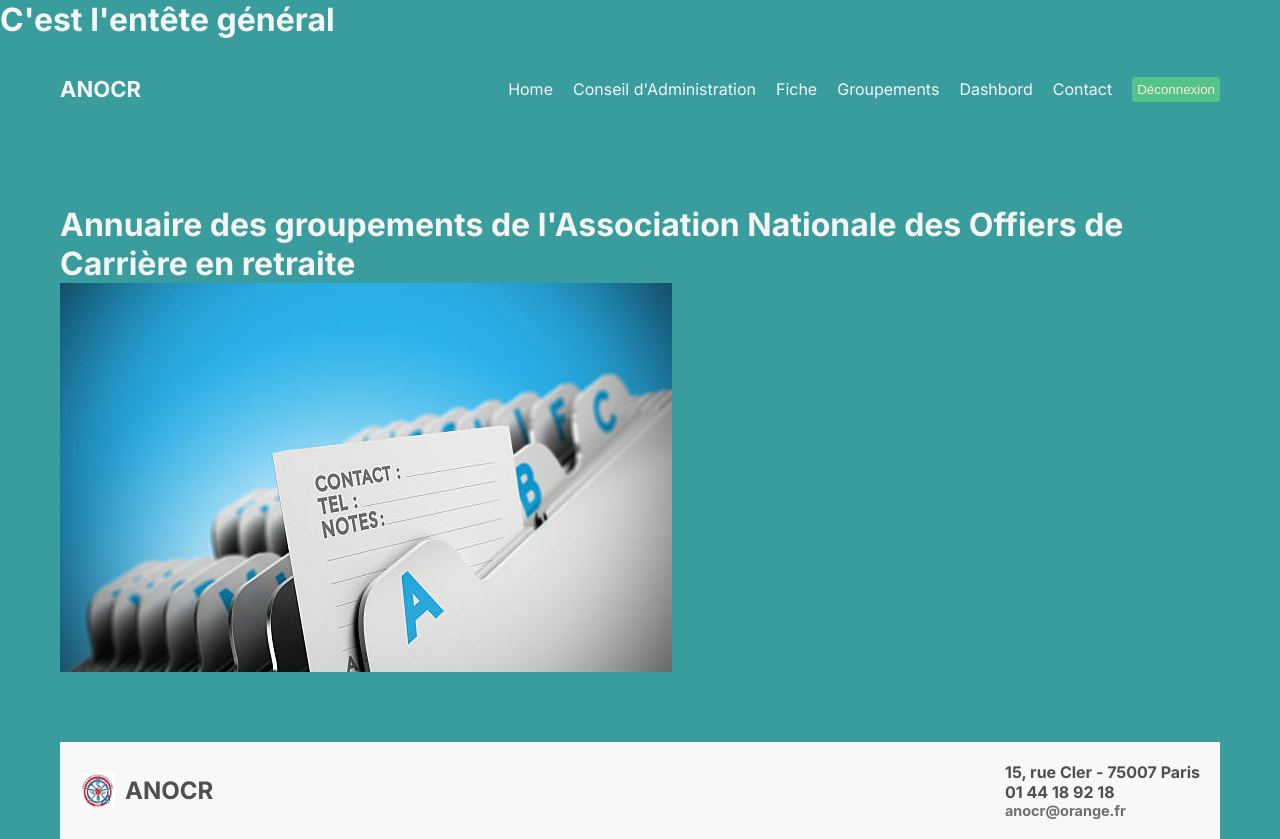
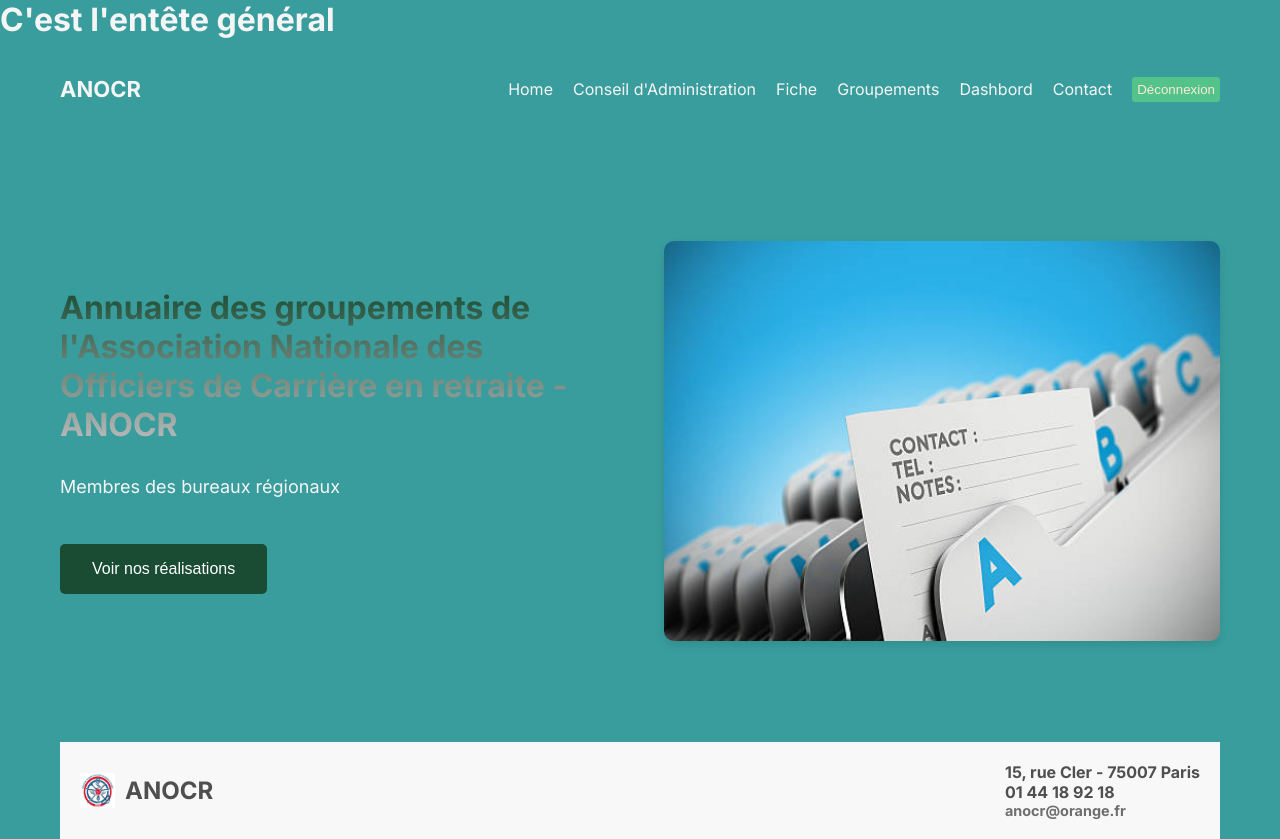
Before and after one commit to Natalina933/annuaire, a Next.js app: page / in a window 1280 px wide. Built offline with nearby package versions, Linux system fonts and the light colour scheme.

Commit message:
UI Design home page

```diff
--- a/src/app/page.jsx
+++ b/src/app/page.jsx
@@ -4,14 +4,18 @@ import Hero from 'public/hero.jpg'
 
 export default function Home() {
   return (
-<div>
-  <div className={styles.texts}>
-<h1>Annuaire des groupements de l'Association Nationale des Offiers de Carrière en retraite</h1>
-  </div>
-  <div className={styles.imgContainer}>
+    <div className={styles.container}>
+      <div className={styles.item}>
+        <h1 className={styles.title}>Annuaire des groupements de l'Association Nationale des Officiers de Carrière en retraite - ANOCR</h1>
+        <p className={styles.desc}>Membres des bureaux régionaux</p>
+        <button className={styles.button}>Voir nos réalisations</button>
+      </div>
 
+      <div className={styles.item}>
+        <div className={styles.imgContainer}>
+          <Image src={Hero} className={styles.img} alt='Image contact' layout="fill" objectFit="cover" />
+        </div>
+      </div>
     </div>
-  <Image src={Hero} alt='image contact'/>
-</div>
   )
 }
--- a/src/app/page.module.css
+++ b/src/app/page.module.css
@@ -1,229 +1,57 @@
-.main {
+.container {
+  display: flex;
+  align-items: center;
+  justify-content: space-between;
+  gap: 3rem;
+}
+
+.item {
+  flex: 1;
   display: flex;
   flex-direction: column;
-  justify-content: space-between;
-  align-items: center;
-  padding: 6rem;
-  min-height: 100vh;
+  gap: 2rem;
 }
 
-.description {
-  display: inherit;
-  justify-content: inherit;
-  align-items: inherit;
-  font-size: 0.85rem;
-  max-width: var(--max-width);
-  width: 100%;
-  z-index: 2;
-  font-family: var(--font-mono);
+.title {
+  font-size: 32px;
+  background: linear-gradient(to bottom, #194c33, #bbb);
+  -webkit-background-clip: text;
+  -webkit-text-fill-color: transparent;
 }
 
-.description a {
-  display: flex;
-  justify-content: center;
-  align-items: center;
-  gap: 0.5rem;
+.imgContainer {
+  position: relative;
+  width: 100%;
+  height: 400px;
+  border-radius: 10px;
+  box-shadow: 0 4px 8px rgba(0, 0, 0, 0.1);
 }
 
-.description p {
-  position: relative;
-  margin: 0;
-  padding: 1rem;
-  background-color: rgba(var(--callout-rgb), 0.5);
-  border: 1px solid rgba(var(--callout-border-rgb), 0.3);
-  border-radius: var(--border-radius);
+.imgContainer img {
+  position: absolute;
+  width: 100%;
+  height: 100%;
+  border-radius: 10px;
 }
 
-.code {
-  font-weight: 700;
-  font-family: var(--font-mono);
+.button {
+  margin-top: 15px;
+  padding: 1rem 2rem;
+  background-color: #194c33;
+  color: #fff;
+  border: none;
+  border-radius: 5px;
+  font-size: 16px;
+  cursor: pointer;
+  transition: background-color 0.3s;
+  width: max-content;
 }
 
-.grid {
-  display: grid;
-  grid-template-columns: repeat(4, minmax(25%, auto));
-  width: var(--max-width);
-  max-width: 100%;
+.button:hover {
+  background-color: #219146;
 }
 
-.card {
-  padding: 1rem 1.2rem;
-  border-radius: var(--border-radius);
-  background: rgba(var(--card-rgb), 0);
-  border: 1px solid rgba(var(--card-border-rgb), 0);
-  transition: background 200ms, border 200ms;
+.desc {
+  font-size: 18px;
+  font-weight: 400;
 }
-
-.card span {
-  display: inline-block;
-  transition: transform 200ms;
-}
-
-.card h2 {
-  font-weight: 600;
-  margin-bottom: 0.7rem;
-}
-
-.card p {
-  margin: 0;
-  opacity: 0.6;
-  font-size: 0.9rem;
-  line-height: 1.5;
-  max-width: 30ch;
-}
-
-.center {
-  display: flex;
-  justify-content: center;
-  align-items: center;
-  position: relative;
-  padding: 4rem 0;
-}
-
-.center::before {
-  background: var(--secondary-glow);
-  border-radius: 50%;
-  width: 480px;
-  height: 360px;
-  margin-left: -400px;
-}
-
-.center::after {
-  background: var(--primary-glow);
-  width: 240px;
-  height: 180px;
-  z-index: -1;
-}
-
-.center::before,
-.center::after {
-  content: '';
-  left: 50%;
-  position: absolute;
-  filter: blur(45px);
-  transform: translateZ(0);
-}
-
-.logo {
-  position: relative;
-}
-/* Enable hover only on non-touch devices */
-@media (hover: hover) and (pointer: fine) {
-  .card:hover {
-    background: rgba(var(--card-rgb), 0.1);
-    border: 1px solid rgba(var(--card-border-rgb), 0.15);
-  }
-
-  .card:hover span {
-    transform: translateX(4px);
-  }
-}
-
-@media (prefers-reduced-motion) {
-  .card:hover span {
-    transform: none;
-  }
-}
-
-/* Mobile */
-@media (max-width: 700px) {
-  .content {
-    padding: 4rem;
-  }
-
-  .grid {
-    grid-template-columns: 1fr;
-    margin-bottom: 120px;
-    max-width: 320px;
-    text-align: center;
-  }
-
-  .card {
-    padding: 1rem 2.5rem;
-  }
-
-  .card h2 {
-    margin-bottom: 0.5rem;
-  }
-
-  .center {
-    padding: 8rem 0 6rem;
-  }
-
-  .center::before {
-    transform: none;
-    height: 300px;
-  }
-
-  .description {
-    font-size: 0.8rem;
-  }
-
-  .description a {
-    padding: 1rem;
-  }
-
-  .description p,
-  .description div {
-    display: flex;
-    justify-content: center;
-    position: fixed;
-    width: 100%;
-  }
-
-  .description p {
-    align-items: center;
-    inset: 0 0 auto;
-    padding: 2rem 1rem 1.4rem;
-    border-radius: 0;
-    border: none;
-    border-bottom: 1px solid rgba(var(--callout-border-rgb), 0.25);
-    background: linear-gradient(
-      to bottom,
-      rgba(var(--background-start-rgb), 1),
-      rgba(var(--callout-rgb), 0.5)
-    );
-    background-clip: padding-box;
-    backdrop-filter: blur(24px);
-  }
-
-  .description div {
-    align-items: flex-end;
-    pointer-events: none;
-    inset: auto 0 0;
-    padding: 2rem;
-    height: 200px;
-    background: linear-gradient(
-      to bottom,
-      transparent 0%,
-      rgb(var(--background-end-rgb)) 40%
-    );
-    z-index: 1;
-  }
-}
-
-/* Tablet and Smaller Desktop */
-@media (min-width: 701px) and (max-width: 1120px) {
-  .grid {
-    grid-template-columns: repeat(2, 50%);
-  }
-}
-
-@media (prefers-color-scheme: dark) {
-  .vercelLogo {
-    filter: invert(1);
-  }
-
-  .logo {
-    filter: invert(1) drop-shadow(0 0 0.3rem #ffffff70);
-  }
-}
-
-@keyframes rotate {
-  from {
-    transform: rotate(360deg);
-  }
-  to {
-    transform: rotate(0deg);
-  }
-}
```
